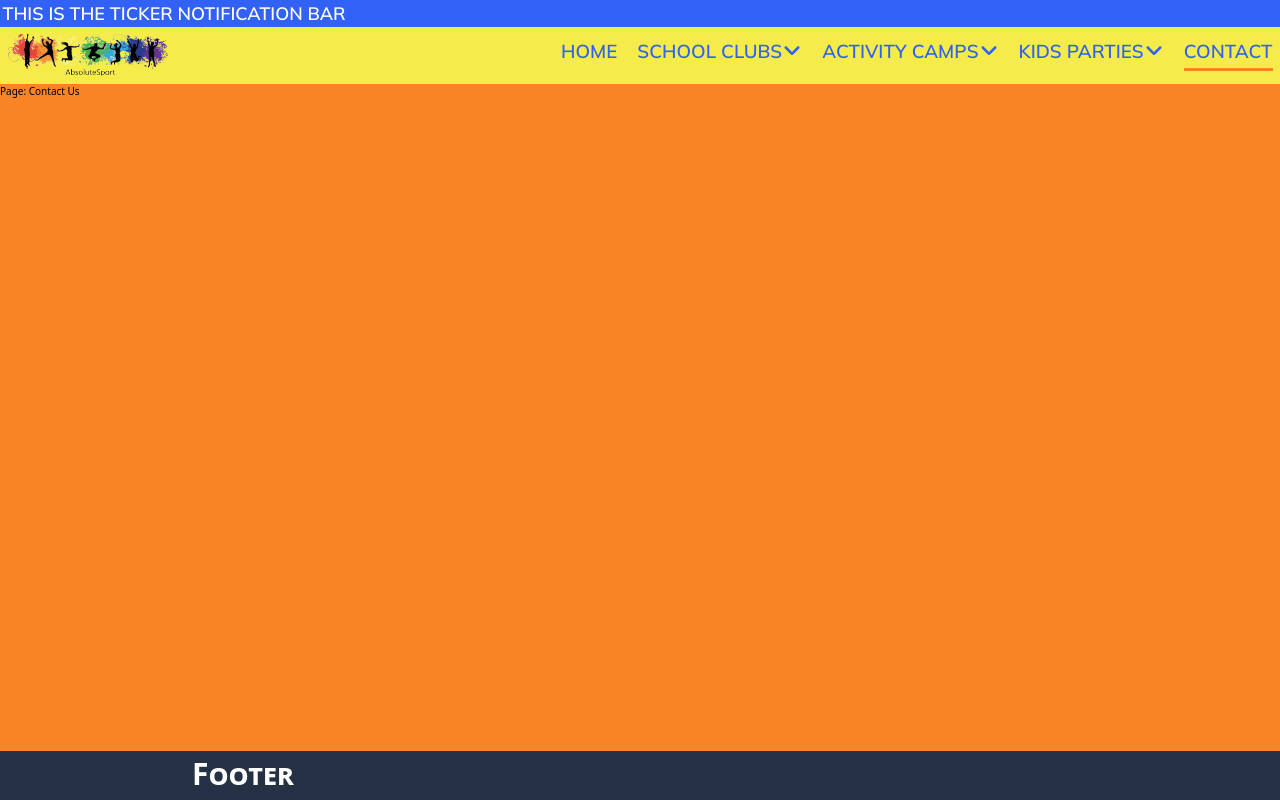
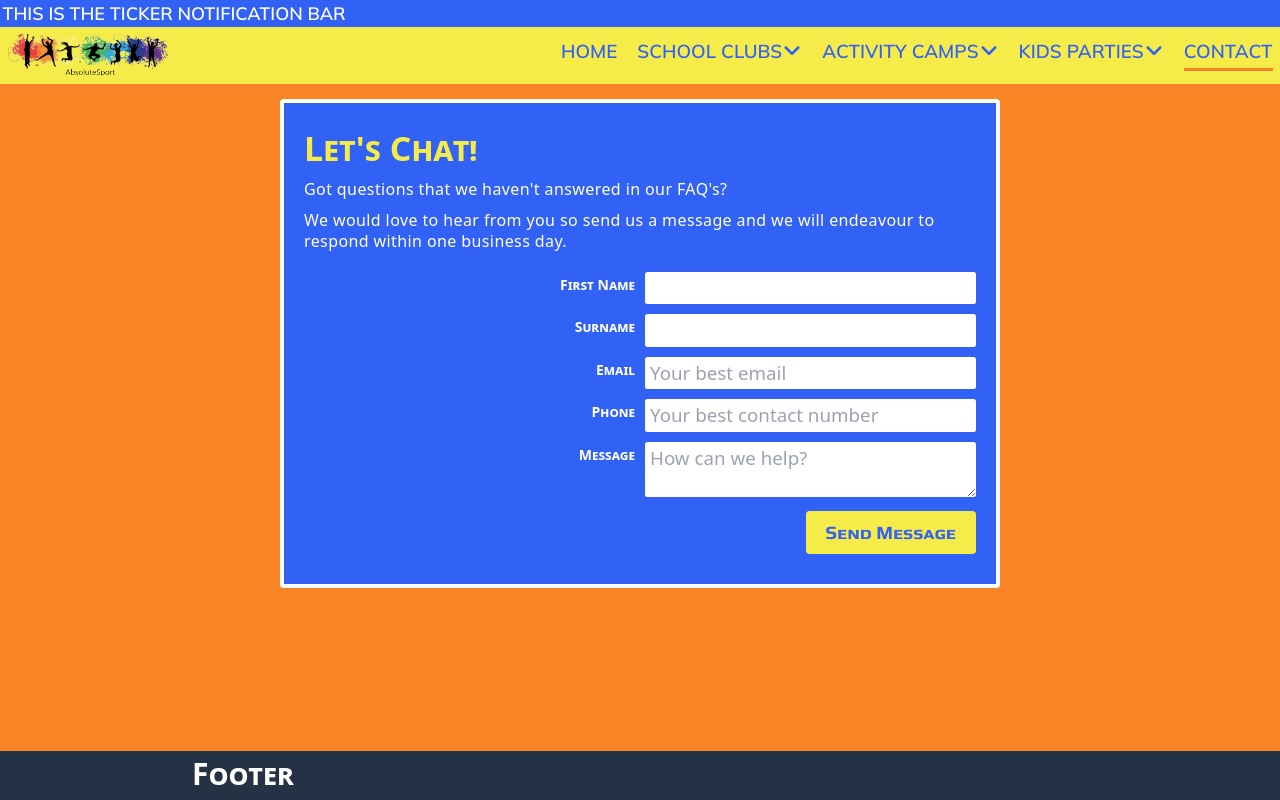
Before and after one commit to SPH73/absoluteSport-ssr-webapp, a Nuxt app: page /contact in a window 1280 px wide. Built offline with nearby package versions, Linux system fonts and the light colour scheme.

Commit message:
added contact page removed form from home page

```diff
--- a/pages/contact/index.vue
+++ b/pages/contact/index.vue
@@ -1,7 +1,190 @@
-<script lang="ts" setup></script>
+<script setup>
+// form data
+const formData = ref({});
+const firstName = ref({ val: "", isValid: true });
+const surname = ref({ val: "", isValid: true });
+const email = ref({ val: "", isValid: true });
+const phone = ref({ val: "", isValid: true });
+const info = ref({ val: "", isValid: true });
+const enqRef = ref("");
+const formIsValid = ref(true);
+const isValid = true;
+// TODO
+// const recaptcha = ref({ val: "..." });
+
+// methods
+const validateForm = () => {
+  formIsValid.value = true;
+
+  // form details
+  if (firstName.value.val === "") {
+    firstName.value.isValid = false;
+    formIsValid.value = false;
+  }
+  if (surname.value.val === "") {
+    surname.value.isValid = false;
+    formIsValid.value = false;
+  }
+  if (email.value.val === "" || !email.value.val.includes("@")) {
+    email.value.isValid = false;
+    formIsValid.value = false;
+  }
+  if (phone.value.val === "") {
+    phone.value.isValid = false;
+    formIsValid.value = false;
+  }
+  if (info.value.val === "") {
+    info.value.isValid = false;
+    formIsValid.value = false;
+  }
+};
+async function handleSubmit() {
+  validateForm();
+  if (!formIsValid.value) {
+    return;
+  }
+  // TODO
+  // if (!recaptcha.val) {
+  //   return;
+  // }
+
+  formData.value = {
+    status: "new",
+    enquiryType: "contact",
+    firstName: firstName.value.val,
+    surname: surname.value.val,
+    email: email.value.val,
+    phone: phone.value.val,
+    info: info.value.val,
+    // recaptcha: recaptcha.value.val,
+  };
+
+  const res = await $fetch("/api/contact", {
+    method: "post",
+    body: formData.value,
+  });
+  console.log("enq res*****", res.fields);
+
+  enqRef.value = res.id;
+  const router = useRouter();
+  router.replace({
+    path: "/contact/success",
+    query: {
+      name: res.fields.firstName,
+      surname: res.fields.surname,
+      phone: res.fields.phone,
+      email: res.fields.email,
+      message: res.fields.info,
+      enqRef: res.id,
+    },
+  });
+}
+</script>
 
 <template>
-  <div>Page: Contact Us</div>
+  <div class="md:container p-2">
+    <BaseCard>
+      <div class="mb-8">
+        <h1 class="text-accent capitalize">Let's Chat!</h1>
+        <p class="tracking-wide">Got questions that we haven't answered in our FAQ's?</p>
+        <p class="tracking-wide">
+          We would love to hear from you so send us a message and we will endeavour to
+          respond within one business day.
+        </p>
+      </div>
+      <form @submit.prevent="handleSubmit">
+        <div class="grid grid-cols-1 md:grid-cols-2 gap-4 text-3xl w-full">
+          <div class="md:text-end" :class="{ invalid: !firstName.isValid }">
+            <label>First Name</label>
+          </div>
+          <div :class="{ invalid: !firstName.isValid }">
+            <input
+              type="text"
+              v-model.trim.lazy="firstName.val"
+              class="w-full p-2 rounded"
+              autocomplete="given-name"
+            />
+          </div>
+          <div class="md:text-end" :class="{ invalid: !surname.isValid }">
+            <label>Surname</label>
+          </div>
+          <div :class="{ invalid: !surname.isValid }">
+            <input
+              type="text"
+              v-model.trim.lazy="surname.val"
+              class="w-full p-2 rounded"
+              autocomplete="family-name"
+            />
+          </div>
+          <div
+            class="md:text-end"
+            :class="{
+              invalid: !email.isValid,
+            }"
+          >
+            <label>Email</label>
+          </div>
+          <div
+            :class="{
+              invalid: !email.isValid,
+            }"
+          >
+            <input
+              type="email"
+              v-model.trim.lazy="email.val"
+              class="w-full p-2 rounded"
+              placeholder="Your best email"
+              autocomplete="email"
+            />
+          </div>
+          <div
+            class="md:text-end"
+            :class="{
+              invalid: !phone.isValid,
+            }"
+          >
+            <label>Phone</label>
+          </div>
+          <div
+            :class="{
+              invalid: !phone.isValid,
+            }"
+          >
+            <input
+              type="phone"
+              v-model.trim.lazy="phone.val"
+              class="w-full p-2 rounded"
+              placeholder="Your best contact number"
+              autocomplete="tel"
+            />
+          </div>
+          <div
+            class="md:text-end"
+            :class="{
+              invalid: !info.isValid,
+            }"
+          >
+            <label>Message</label>
+          </div>
+          <div
+            :class="{
+              invalid: !info.isValid,
+            }"
+          >
+            <textarea
+              v-model.trim.lazy="info.val"
+              class="w-full p-2 rounded"
+              placeholder="How can we help?"
+            />
+          </div>
+        </div>
+        <div class="md:flex md:justify-end">
+          <button class="btn-accent my-4 w-full md:w-fit">Send Message</button>
+        </div>
+        <p class="error" v-if="!formIsValid">
+          One or more fields are invalid. Please correct the errors and submit again.
+        </p>
+      </form>
+    </BaseCard>
+  </div>
 </template>
-
-<style scoped></style>
--- /dev/null
+++ b/pages/contact/success.vue
@@ -0,0 +1,102 @@
+<script lang="ts" setup>
+const route = useRoute();
+const data = ref(route.query);
+const quoteRef = ref(route.query.quoteRef);
+const date = new Date().toLocaleString();
+console.log("success****", data.value);
+</script>
+
+<template>
+  <div class="max-w-7xl mx-auto print:bg-light print:text-dark">
+    <div class="container py-8">
+      <h2 class="font-play">Success!</h2>
+      <p class="tracking-wide text-dark">
+        Thank you, we have received your party booking enquiry and will be in contact
+        soon!
+      </p>
+      <div class="pb-4">
+        <h3 class="font-play capitalize">Your enquiry</h3>
+        <p class="text-dark">
+          Below is a summary of your enquiry to save or print for your records.
+        </p>
+        <p class="text-dark">
+          This is the reference number for your enquiry:
+          <span class="font-bold">{{ quoteRef }}</span
+          >. Please include it in any correspondence.
+        </p>
+        <div>
+          <h3 class="font-play capitalize">Your details:</h3>
+          <table
+            class="table-auto border-separate border-spacing-2 border border-secondary text-light w-full text-2xl rounded-md"
+          >
+            <tr>
+              <th
+                class="uppercase p-4 bg-secondary text-left text-accent border border-secondary p-4 w-2/5"
+              >
+                Enquiry Date
+              </th>
+              <td class="bg-light text-dark border border-secondary p-4 w-3/5">
+                {{ date }}
+              </td>
+            </tr>
+            <tr>
+              <th
+                class="uppercase p-4 bg-secondary text-left text-accent border border-secondary p-4"
+              >
+                First Name
+              </th>
+              <td class="bg-light text-dark border border-secondary p-4">
+                {{ data.name }}
+              </td>
+            </tr>
+            <tr>
+              <th
+                class="uppercase p-4 bg-secondary text-left text-accent border border-secondary p-4"
+              >
+                Surname
+              </th>
+              <td class="bg-light text-dark border border-secondary p-4">
+                {{ data.surname }}
+              </td>
+            </tr>
+            <tr>
+              <th
+                class="uppercase p-4 bg-secondary text-left text-accent border border-secondary p-4"
+              >
+                Phone
+              </th>
+              <td class="bg-light text-dark border border-secondary p-4">
+                {{ data.phone }}
+              </td>
+            </tr>
+            <tr>
+              <th
+                class="uppercase p-4 bg-secondary text-left text-accent border border-secondary p-4"
+              >
+                Email
+              </th>
+              <td class="bg-light text-dark border border-secondary p-4">
+                {{ data.email }}
+              </td>
+            </tr>
+            <tr>
+              <th
+                class="uppercase p-4 bg-secondary text-left text-accent border border-secondary p-4"
+              >
+                Message
+              </th>
+              <td class="bg-light text-dark border border-secondary p-4">
+                {{ data.info }}
+              </td>
+            </tr>
+          </table>
+        </div>
+      </div>
+      <div class="print:hidden">
+        <BaseButton class="btn-secondary my-4 w-full md:w-fit" onclick="window.print()">
+          Print this page
+        </BaseButton>
+      </div>
+    </div>
+  </div>
+</template>
```
Also changed, not shown: pages/index.vue (+41 -61 lines), 1 other file (tests, documents, lock files or other folders).
